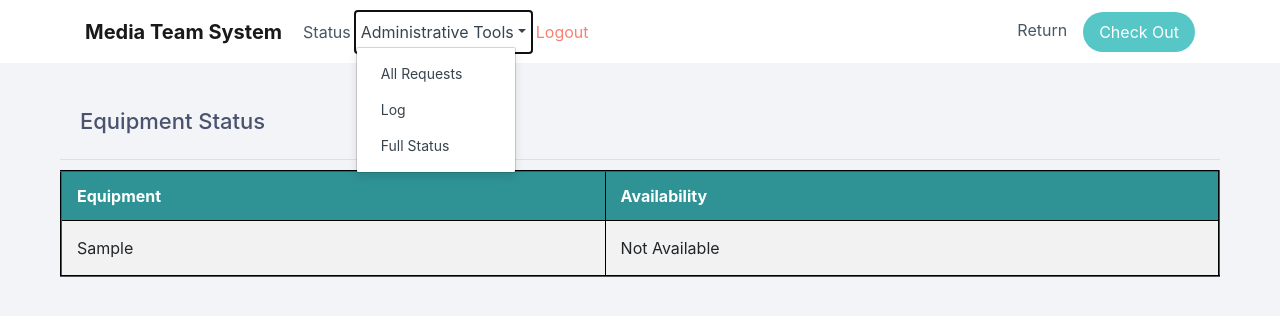
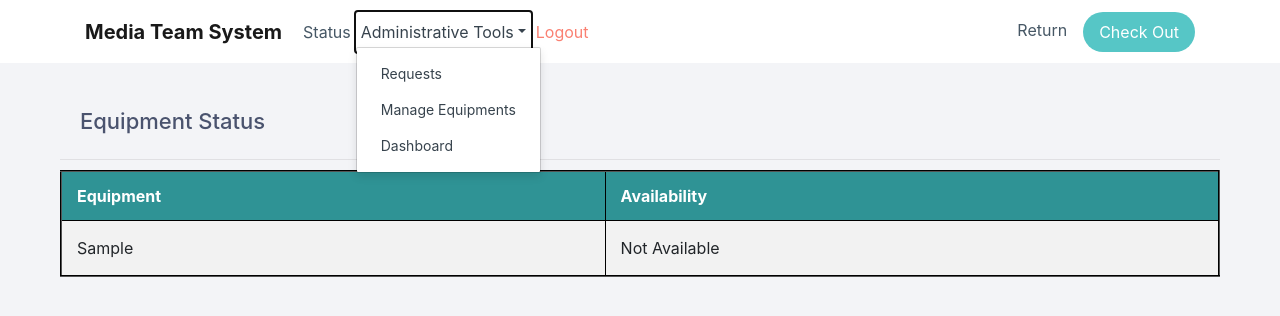
Before and after one commit to k493r0/EqManage, a PHP site: page /EqManage/index.php in a window 1280 px wide, after a click on "Administrative Tools". Shown: the top 316 px of the page. Run offline with PHP 8.4, Linux system fonts and the light colour scheme; the visitor is signed in with stand-in values (Sample User, id 1); tables that the repository leaves empty or names only in its code hold one stand-in row (values such as "Sample post"); data that the repository does not hold is empty; some libraries are stand-ins or nearby versions.

Commit message:
fixed navbar + load index on page load

```diff
--- a/dashboard.php
+++ b/dashboard.php
@@ -1 +1,3 @@
 <?php ?>
+
+<!--TODO Complete Dashboard-->
--- a/navbar.php
+++ b/navbar.php
@@ -11,9 +11,9 @@
                     <li class="dropdown nav-item">
                         <a class="dropdown-toggle nav-link" data-toggle="dropdown" aria-expanded="false" href="#">Administrative Tools</a>
                         <div class="dropdown-menu" role="menu">
-                            <a class="dropdown-item" role="presentation" href="#">All Requests</a>
-                            <a class="dropdown-item" role="presentation" href="#">Log</a>
-                            <a class="dropdown-item" role="presentation" href="#">Full Status</a>
+                            <a class="dropdown-item" role="presentation" href="requests.php">Requests</a>
+                            <a class="dropdown-item" role="presentation" href="manageEq.php">Manage Equipments</a>
+                            <a class="dropdown-item" role="presentation" href="dashboard.php">Dashboard</a>
                         </div>
                     </li>
                     <li class="nav-item" role="presentation"><a class="nav-link" href="logout.php" style="color: salmon;">Logout</a></li>
--- a/new_index.php
+++ b/new_index.php
@@ -14,7 +14,7 @@ include('header.php')
 ?>
 
 
-<body class="form-v8 loggedin" id="fade">
+<body class="form-v8 loggedin" id="fade" onload="displayFromDatabase(0,1)">
 
 <div id="loader">
 <div class="loader"><div></div><div></div><div></div><div></div></div>
@@ -192,9 +192,6 @@ include('header.php')
         });
     });
 
-    $(document).ready(function() {
-        displayFromDatabase("0","1");
-    }
 
 
 
```
